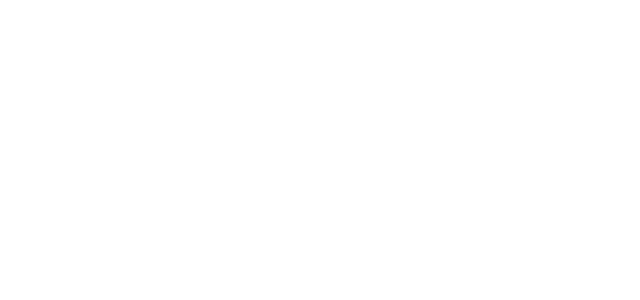
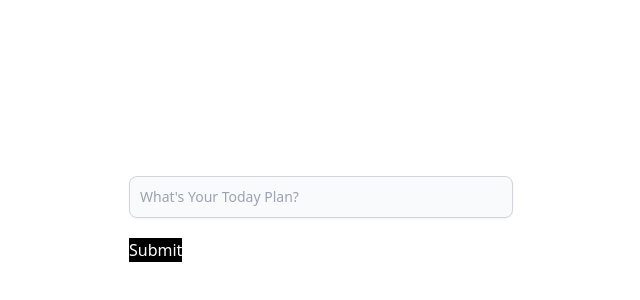
Before and after one commit to Devipriyaaa/TodaysPlan-ReactApp, a React (Create React App) app: page /addtodo in a window 1280 px wide. Shown: the part 12-312 px from the top of the page, without its empty margins (319-959 px from the left). Built offline with nearby package versions, Linux system fonts and the light colour scheme.

Commit message:
supabase created

```diff
--- a/package.json
+++ b/package.json
@@ -3,6 +3,7 @@
   "version": "0.1.0",
   "private": true,
   "dependencies": {
+    "@supabase/supabase-js": "^2.39.2",
     "@testing-library/jest-dom": "^5.17.0",
     "@testing-library/react": "^13.4.0",
     "@testing-library/user-event": "^13.5.0",
--- a/src/pages/Addtodo.jsx
+++ b/src/pages/Addtodo.jsx
@@ -1,9 +1,54 @@
-import React from 'react'
+import React, { useState } from "react";
+import { useForm } from "react-hook-form";
+import supabase from '../supabase/Supabase'
 
 const Addtodo = () => {
+  const { register, handleSubmit } = useForm();
+  const [Add,setAdd] = useState({})
+
+
+  const myfunc =async (x) => {
+    console.log(x);
+    setAdd(x);
+
+
+    const { data, error } = await supabase
+    .from('TodaysPlan')
+    .upsert({
+      todo_name:x.task,
+      todo_status:false
+     })
+    .select()
+
+    console.log(data)
+  };
+
   return (
-    <div className="text-white text-x"></div>
-  )
-}
+    <div className="text-white p-40">
+      <form onSubmit={handleSubmit(myfunc)} class="max-w-sm mx-auto">
+        <div class="mb-5">
+          <label
+            for="text"
+            class="block mb-2 text-sm font-medium text-gray-900 text-white"
+          >
+            Today's Plan
+          </label>
+          <input
+            name="task"
+            type="text"
+            class="shadow-sm bg-gray-50 border border-gray-300 text-gray-900 text-sm rounded-lg focus:ring-blue-500 focus:border-blue-500 block w-full p-2.5 dark:bg-gray-600 dark:placeholder-gray-400 dark:text-white dark:focus:ring-blue-500 dark:shadow-sm-light"
+            placeholder="What's Your Today Plan?"
+            required
+            {...register("task")}
+          />
+        </div>
+        <button type="submit" class="text-white bg-black rounded-mb">
+          Submit
+        </button>
+      </form>
+      <p>{Add.task}</p>
+    </div>
+  );
+};
 
-export default Addtodo
+export default Addtodo;
```
Also changed, not shown: src/supabase/Supabase.jsx (added), 2 other files (tests, documents, lock files or other folders).
